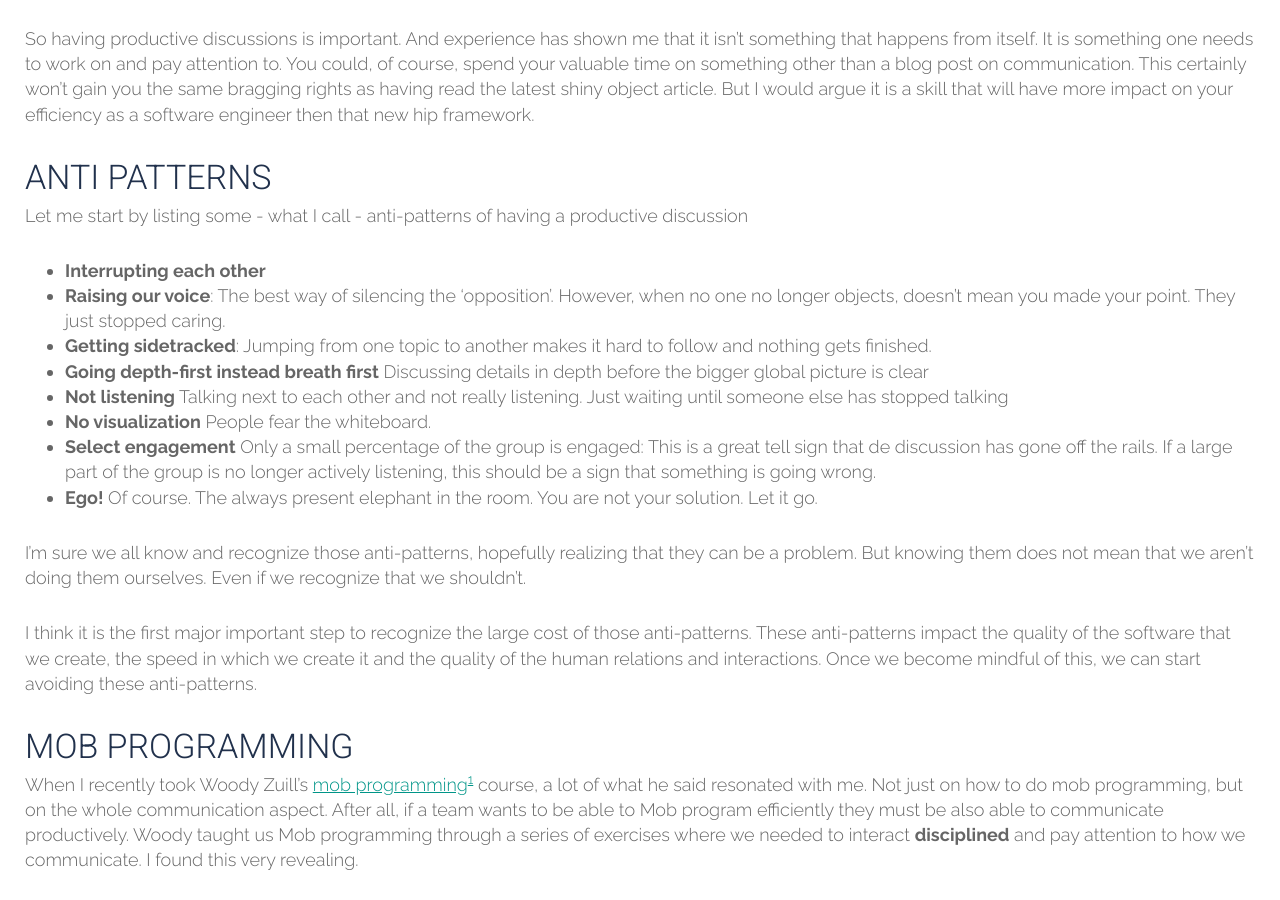
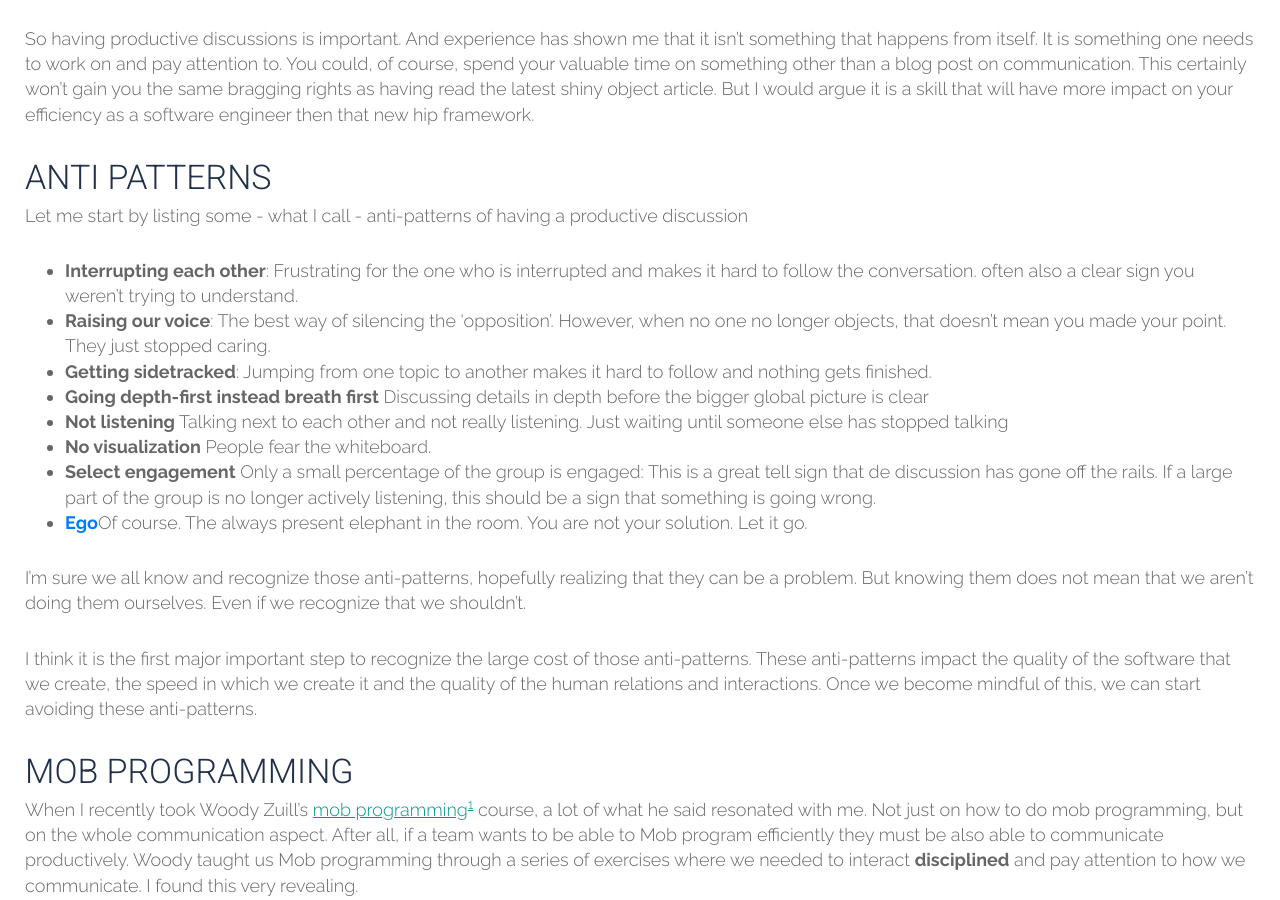
Before and after one commit to tripledio/tripledio.github.io, a Jekyll site: the page built from _posts/2019-08-08-communication-as-a-skill.md, in a window 1280 px wide and 900 px high, scrolled down 1290 px. Built offline with Jekyll 4.4.1, drawn with Linux system fonts in a browser that asks for light colours.

Commit message:
small changes

```diff
--- a/_posts/2019-08-08-communication-as-a-skill.md
+++ b/_posts/2019-08-08-communication-as-a-skill.md
@@ -31,14 +31,14 @@ So having productive discussions is important. And experience has shown me that
 
 Let me start by listing some - what I call - anti-patterns of having a productive discussion
 
-+ **Interrupting each other**
-+ **Raising our voice**: The best way of silencing the ‘opposition’. However, when no one no longer objects, doesn’t mean you made your point. They just stopped caring.
++ **Interrupting each other**: Frustrating for the one who is interrupted and makes it hard to follow the conversation. often also a clear sign you weren't trying to understand.
++ **Raising our voice**: The best way of silencing the ‘opposition’. However, when no one no longer objects, that doesn’t mean you made your point. They just stopped caring.
 + **Getting sidetracked**: Jumping from one topic to another makes it hard to follow and nothing gets finished.
 + **Going depth-first instead breath first** Discussing details in depth before the bigger global picture is clear
 + **Not listening** Talking next to each other and not really listening. Just waiting until someone else has stopped talking
 + **No visualization** People fear the whiteboard.
 + **Select engagement** Only a small percentage of the group is engaged: This is a great tell sign that de discussion has gone off the rails. If a large part of the group is no longer actively listening, this should be a sign that something is going wrong.
-+ **Ego!** Of course. The always present elephant in the room. You are not your solution. Let it go.
++ [**Ego**](/26/06/2018/LocalHero##ego)Of course. The always present elephant in the room. You are not your solution. Let it go.
 
 I’m sure we all know and recognize those anti-patterns, hopefully realizing that they can be a problem. But knowing them does not mean that we aren’t doing them ourselves. Even if we recognize that we shouldn’t.
 
```
